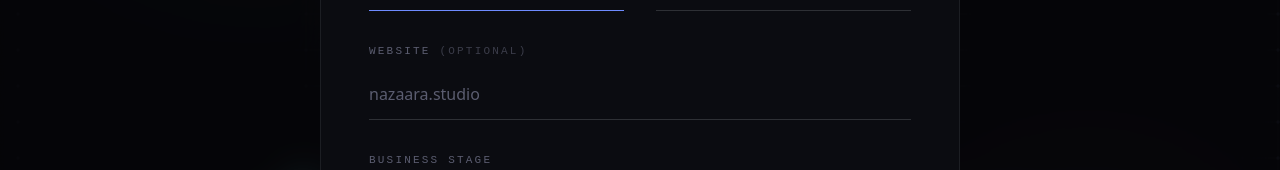
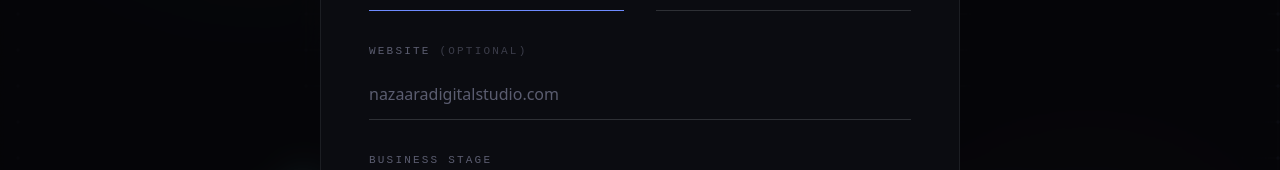
Before and after one commit to nazaaradigitalstudio/nazaara-digital-studio, a Next.js app: page / in a window 1280 px wide. Both pictures are taken after a click on the button "START A PROJECT". Shown: the part 400-570 px from the top of the page. Built offline with nearby package versions, Linux system fonts and the light colour scheme; no server answers; a web font is replaced by a local one.

Commit message:
Add files via upload

```diff
--- a/src/components/ui/StartProjectModal.tsx
+++ b/src/components/ui/StartProjectModal.tsx
@@ -246,7 +246,7 @@
                 <input
                   id="website"
                   className={fieldCls}
-                  placeholder="nazaara.studio"
+                  placeholder="nazaaradigitalstudio.com"
                   value={form.website}
                   onChange={(e) => set("website", e.target.value)}
                 />
```
